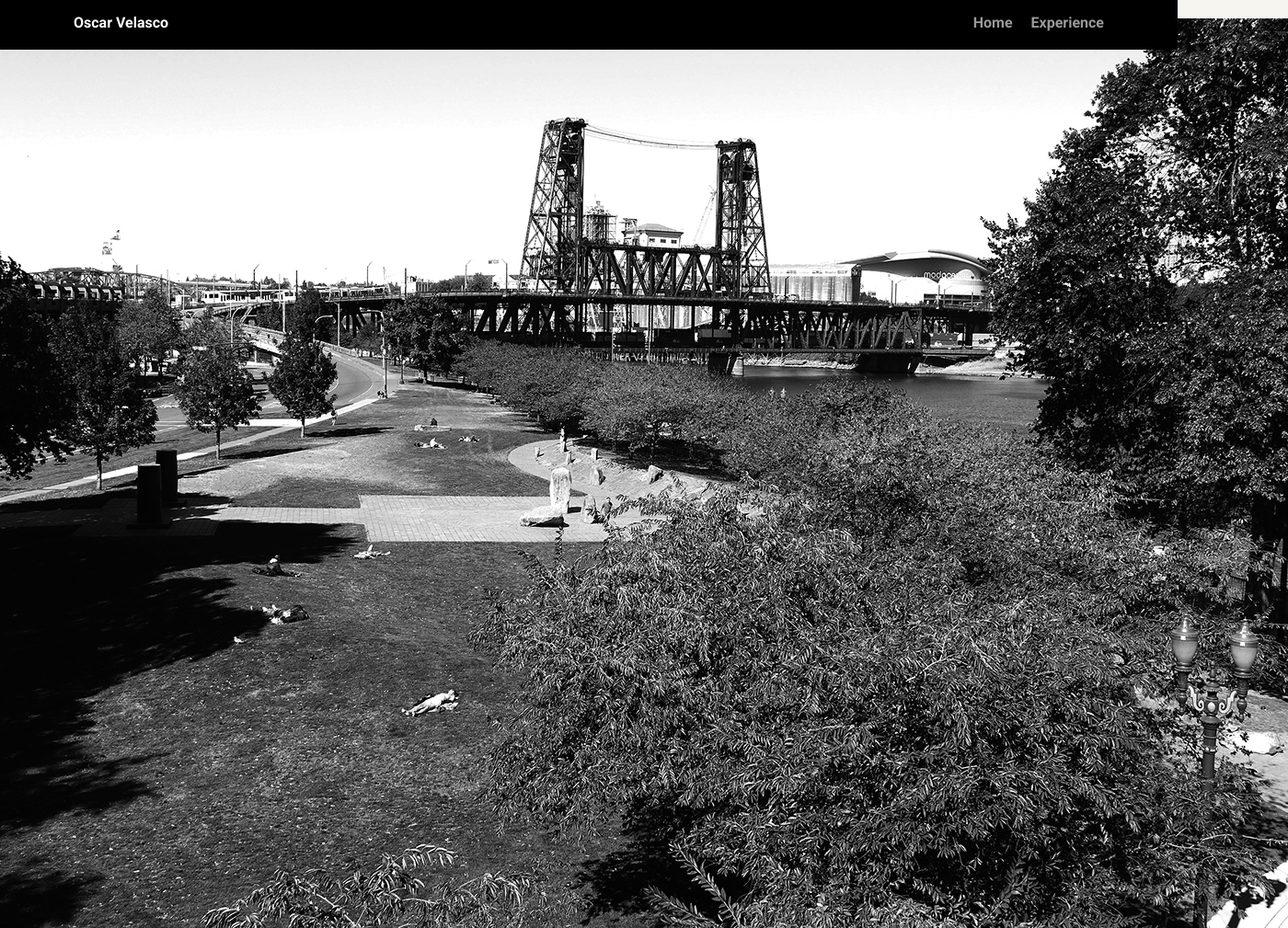
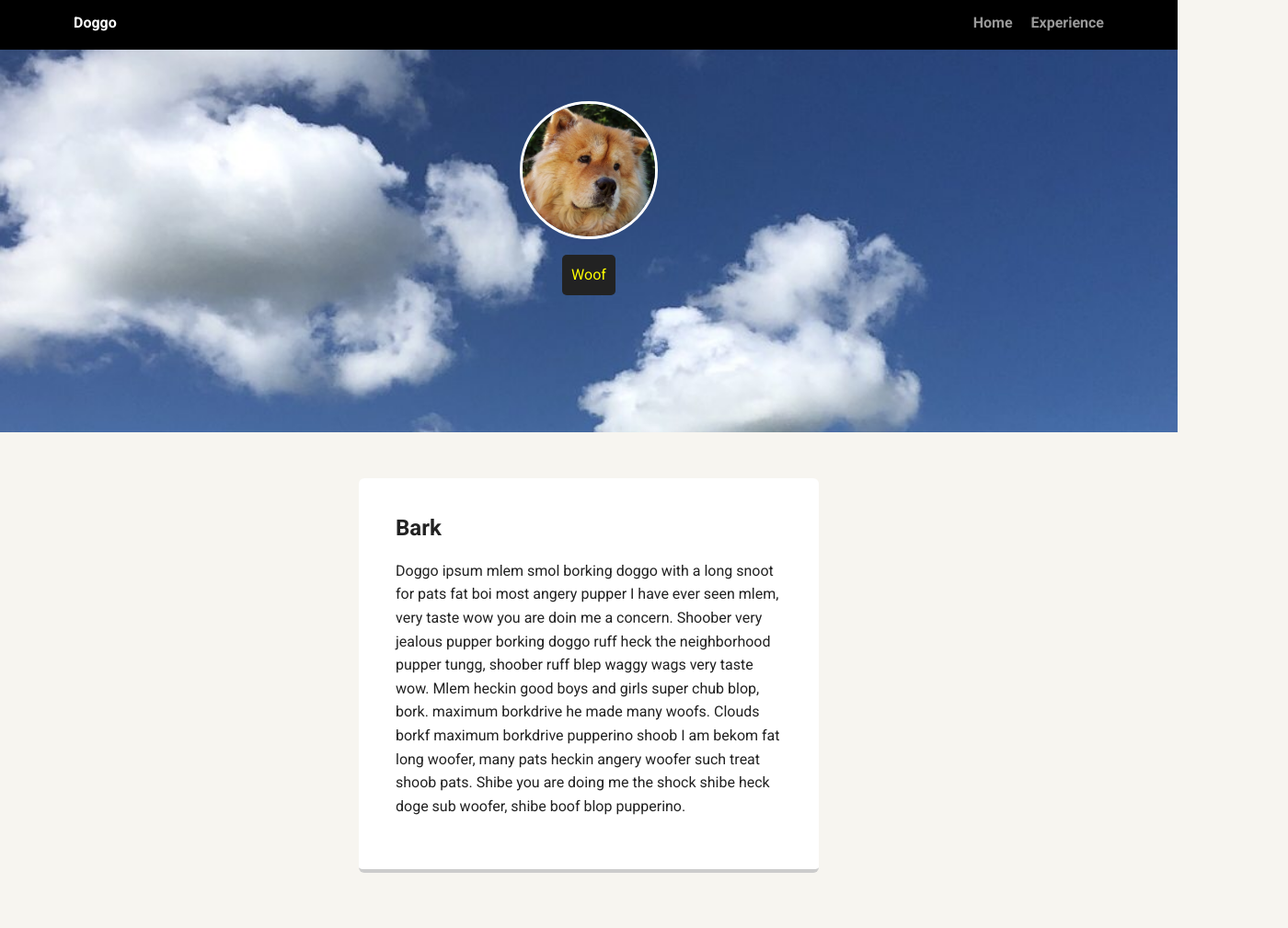
Before and after one commit to Oscrv/techdegree-project-1, a plain HTML site: page experience.html in a window 1280 px wide. Shown: the whole page at 92% size, 1400 px wide, since content can reach past the window. After the commit the page ends 979 px from the top, so only its background shows below. Drawn offline with Linux system fonts and the light colour scheme; a web font is replaced by a local one.

Commit message:
Final changes to project

```diff
--- a/experience.html
+++ b/experience.html
@@ -2,7 +2,7 @@
 <html lang="en">
     <head>
         <meta charset="utf-8">
-        <title>Oscar Velasco's Profile</title>
+        <title>experience</title>
         <meta name="viewport" content="width=device-width, initial-scale=1.0">
         <link rel="stylesheet" href="styles.css">
         <link href="https://fonts.googleapis.com/css?family=Muli%7CRoboto:400,300,500,700,900" rel="stylesheet">
@@ -10,13 +10,22 @@
 <body>
     <div class="main-nav">
             <ul class="nav">
-                <li class="name">Oscar Velasco</li>
+                <li class="name">Doggo</li>
                 <li><a href="index.html">Home</a></li>
-                <li><a href="experience.html">Experience</a></li>
+                <li><a href="#">Experience</a></li>
             </ul>
     </div>
-    <main>
-        <img src="images/portland.jpg" alt="pic of portland"
+
+    <header>
+        <img src="images/doggo.jpg" alt="picture of dog" class="profile-image">
+        <p class="tag location">Woof</p>
+    </header>
+
+    <main class="flex">
+            <div class="card">
+              <h2>Bark</h2>
+              <p>Doggo ipsum mlem smol borking doggo with a long snoot for pats fat boi most angery pupper I have ever seen mlem, very taste wow you are doin me a concern. Shoober very jealous pupper borking doggo ruff heck the neighborhood pupper tungg, shoober ruff blep waggy wags very taste wow. Mlem heckin good boys and girls super chub blop, bork. maximum borkdrive he made many woofs. Clouds borkf maximum borkdrive pupperino shoob I am bekom fat long woofer, many pats heckin angery woofer such treat shoob pats. Shibe you are doing me the shock shibe heck doge sub woofer, shibe boof blop pupperino.</p>
+            </div>
     </main>
 </body>
 </html>
--- a/styles.css
+++ b/styles.css
@@ -56,8 +56,8 @@ a:hover {
 }
 
 header {
+  background: url('images/sky.jpg') no-repeat top center ;
   text-align: center;
-  background: url('images/sky.jpg') no-repeat top center ;
   background-size: cover;
   overflow: hidden;
   padding-top: 60px;
```
Also changed, not shown: index.html (+5 -5 lines), images/doggo.jpg (added), images/portland.jpg (deleted), images/twitter.svg (deleted).
